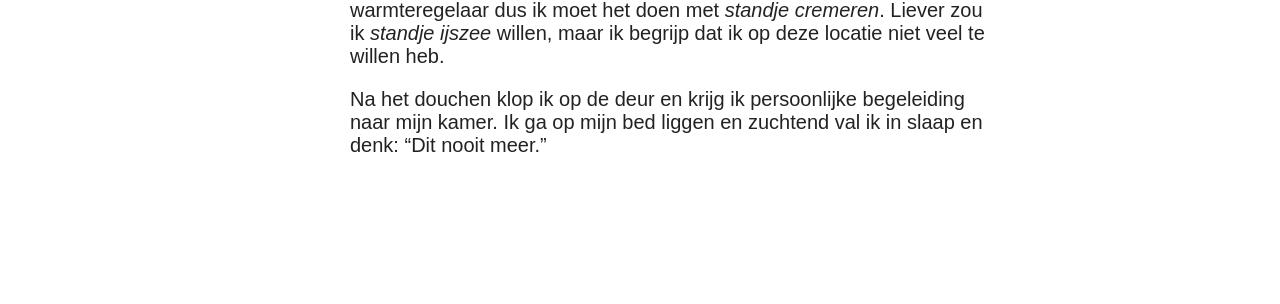
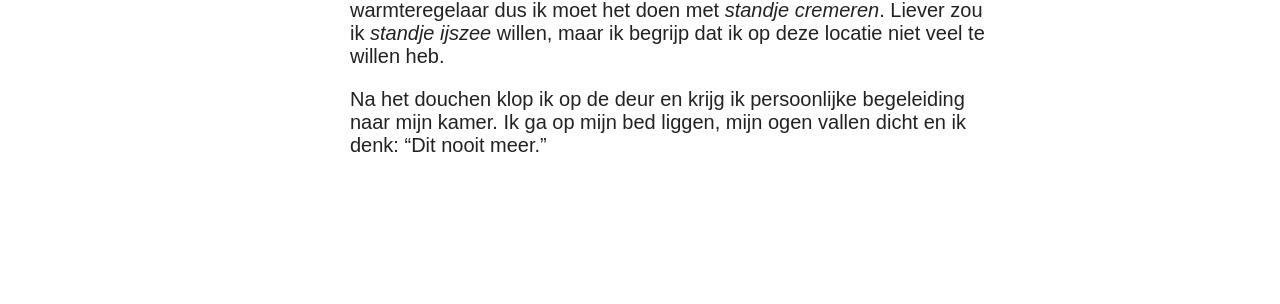
Before and after one commit to adriaandotcom/demaandvanadriaan, a Jekyll site: the page built from _posts/2014-06-01-hoe-het-allemaal-begon.md, in a window 1280 px wide. Shown: the part 1389-1693 px from the top of the page. Built offline with Jekyll 4.4.1, drawn with Linux system fonts in a browser that asks for light colours; nearby versions of some CDN libraries; comment, search, counter and statistics services are not loaded.

Commit message:
Update 2014-06-01-hoe-het-allemaal-begon.md

```diff
--- a/_posts/2014-06-01-hoe-het-allemaal-begon.md
+++ b/_posts/2014-06-01-hoe-het-allemaal-begon.md
@@ -21,4 +21,4 @@ Ik loop de ruimte binnen en trek een half openstaande deur verder open. Een naak
 
 Ondertussen wordt het mij steeds duidelijker dat ik een kater heb. Het is duidelijk te merken nu ik onder de douche ga staan. Er is geen warmteregelaar dus ik moet het doen met *standje cremeren*. Liever zou ik *standje ijszee* willen, maar ik begrijp dat ik op deze locatie niet veel te willen heb.
 
-Na het douchen klop ik op de deur en krijg ik persoonlijke begeleiding naar mijn kamer. Ik ga op mijn bed liggen en zuchtend val ik in slaap en denk: "Dit nooit meer."
+Na het douchen klop ik op de deur en krijg ik persoonlijke begeleiding naar mijn kamer. Ik ga op mijn bed liggen, mijn ogen vallen dicht en ik denk: "Dit nooit meer."
```
